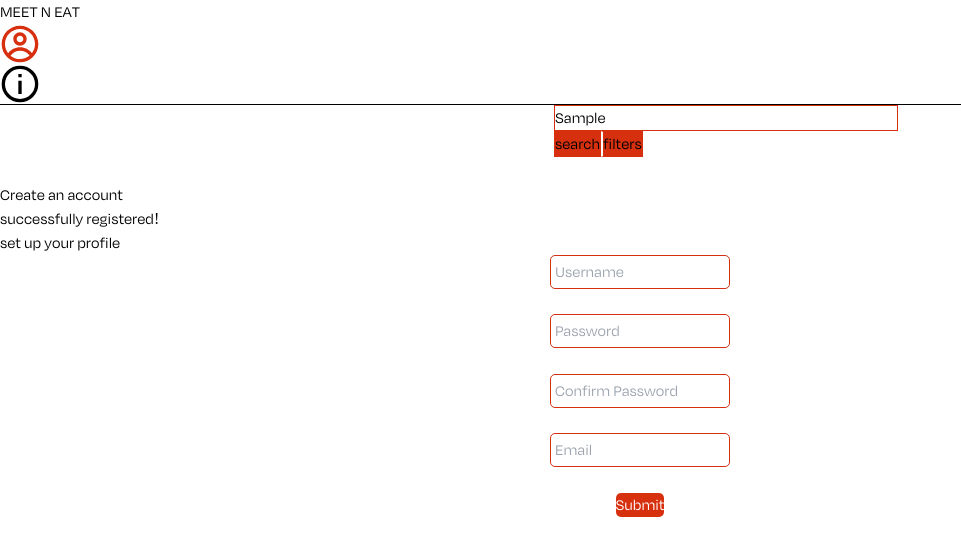
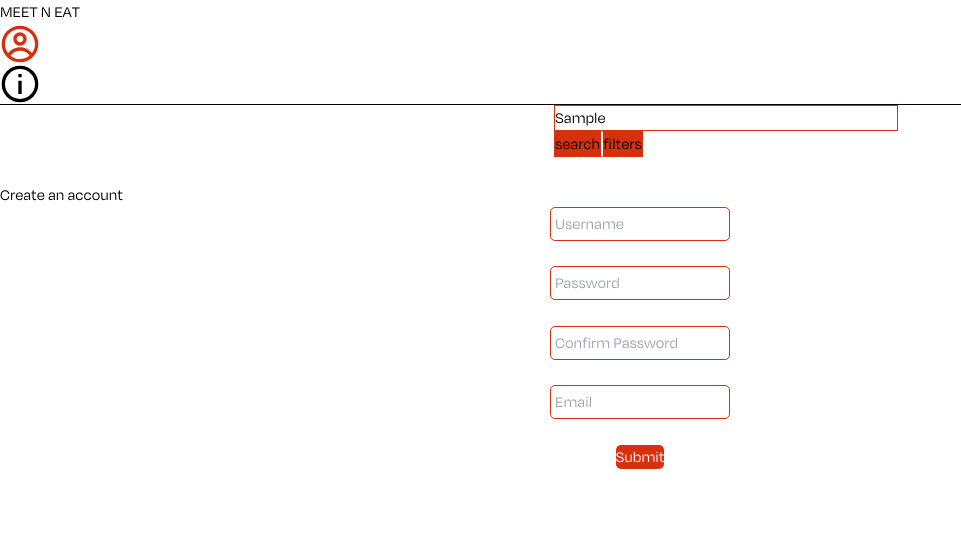
Before and after one commit to Meet-N-Eat/Frontend, a React (Create React App) app: page /home in a window 1280 px wide. Both pictures are taken after typing "Sample" into the empty fields and a click on the button "Create an account". Shown: the top 556 px of the page, without its empty margins (0-961 px from the left). Built offline with nearby package versions, Linux system fonts and the light colour scheme.

Commit message:
adds links to modal

```diff
--- a/src/components/LoginSignUp/SignUp.js
+++ b/src/components/LoginSignUp/SignUp.js
@@ -2,8 +2,6 @@ import React, { useReducer, useState } from 'react';
 import { Button, Row } from 'react-bootstrap'
 import { useNavigate, Link } from 'react-router-dom';
 import { axiosAll, axiosReducer } from '../../data-and-functions/axiosAll';
-import UserProfile from '../UserProfile/UserProfile';
-import Home from '../Home/Home';
 
 const SignUp = () => {
   const initialState = {
@@ -57,18 +55,23 @@ const SignUp = () => {
   // ===========================================================================
   return (
     <div>
+        {nextModal ?
         <div>
           <Row>
-          <h1>successfully registered!</h1>
+            <h1>Successfully registered!</h1>
           </Row>
           <Row>
-          <button>set up your profile</button>
+            <Link to='/userprofile'>
+              <button>Set up your profile</button>
+            </Link>
           </Row>
           <Row>
-          <Link to='/'></Link>
+            <Link to='/'>Skip</Link>
           </Row>
-
         </div>
+        :
+        null
+      }
       <div className='container'>
         <form
           style={{display:'flex', flexDirection:'column', justifyContent:'center', alignItems:"center"}}
```
Lines whose indentation alone changed are shown as unchanged.
